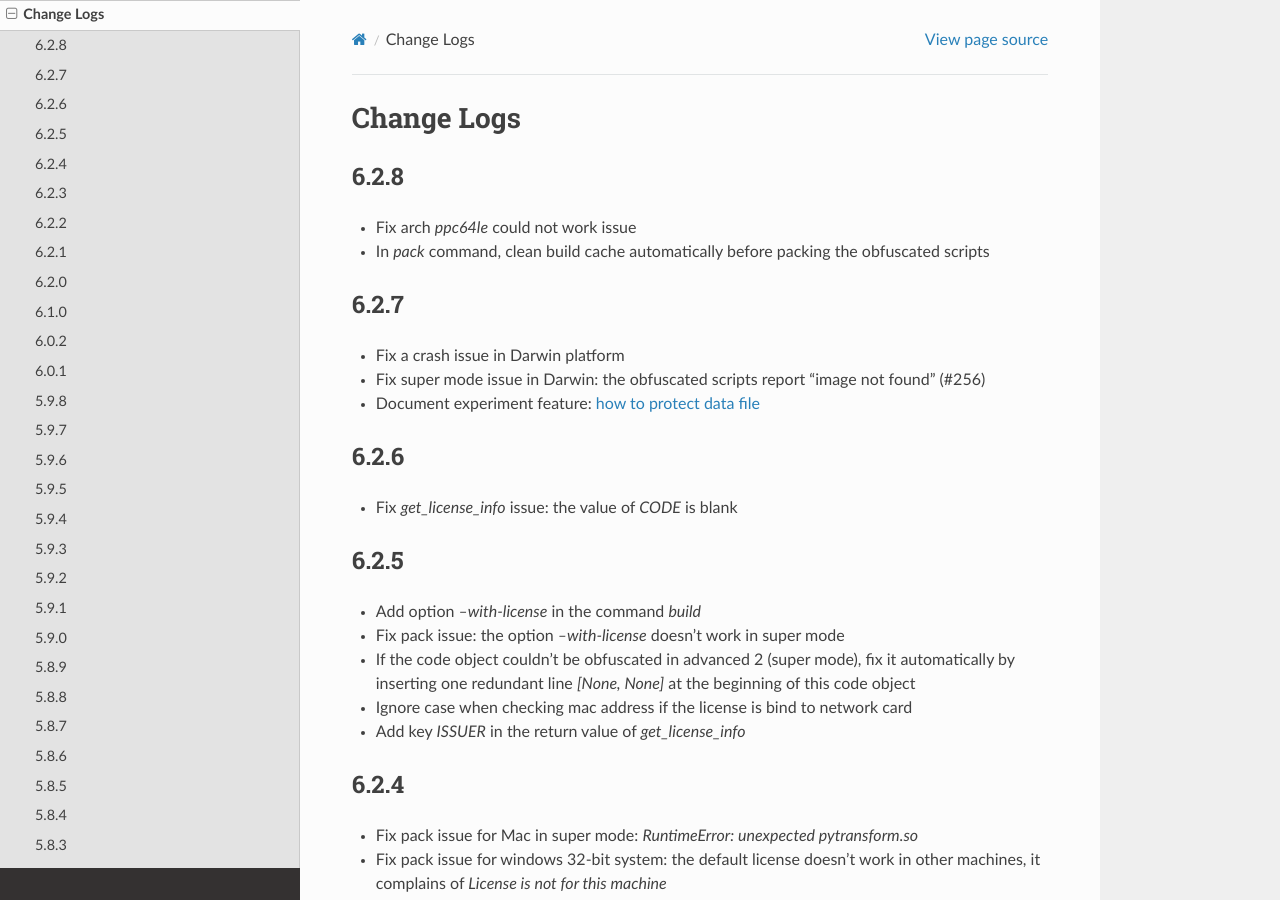
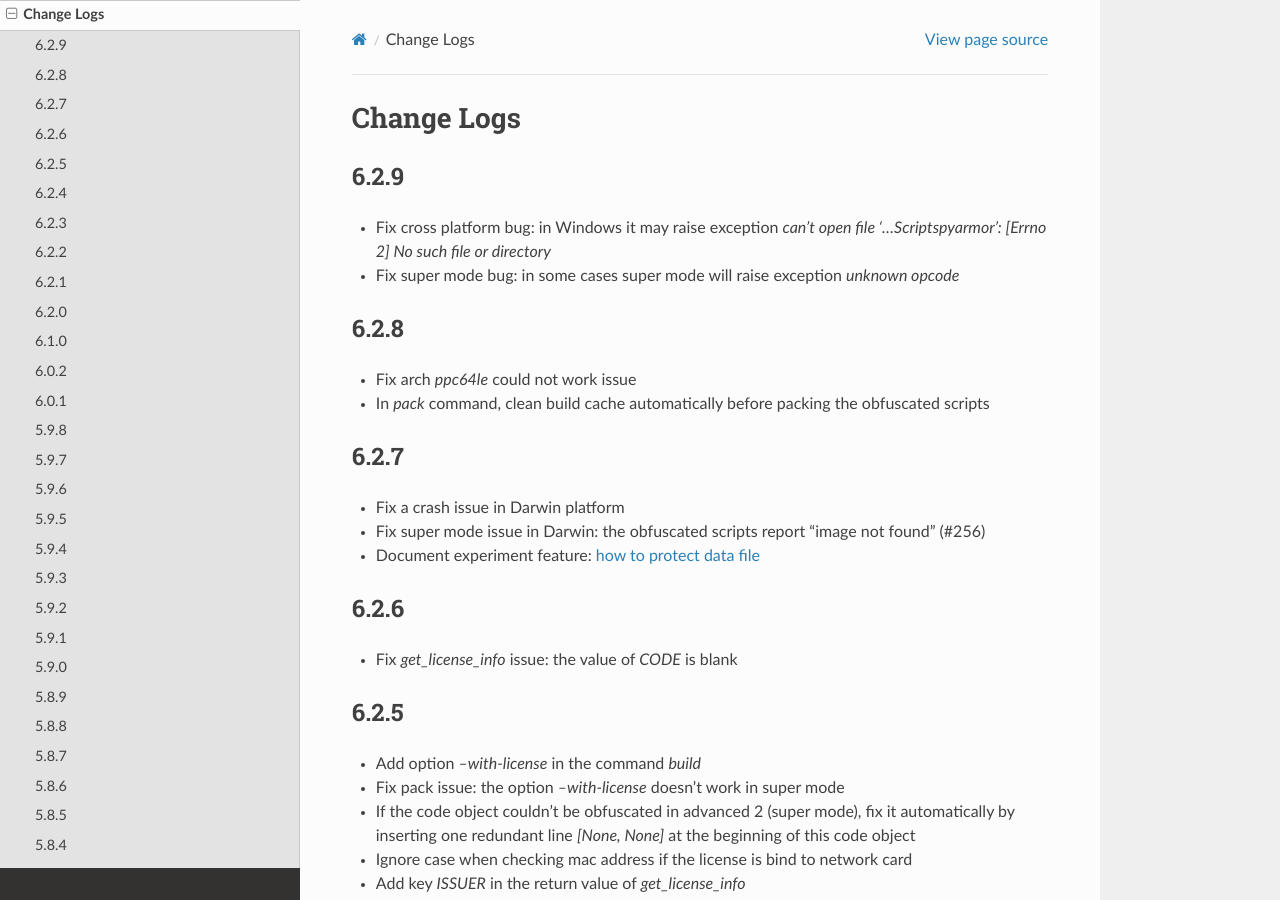
Before and after one commit to dashingsoft/pyarmor, a Sphinx documentation site: the page built from docs/change-logs.rst, in a window 1280 px wide and 900 px high. Built offline with Sphinx 7.4.7 and the Read the Docs theme 2.0.0, drawn with Linux system fonts in a browser that asks for light colours.

Commit message:
Add change logs

```diff
--- a/docs/change-logs.rst
+++ b/docs/change-logs.rst
@@ -2,6 +2,12 @@
 
 Change Logs
 ===========
+
+6.2.9
+-----
+* Fix cross platform bug: in Windows it may raise exception
+  `can't open file '...\Scripts\pyarmor': [Errno 2] No such file or directory`
+* Fix super mode bug: in some cases super mode will raise exception `unknown opcode`
 
 6.2.8
 -----
```
